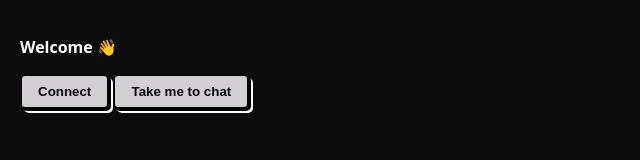
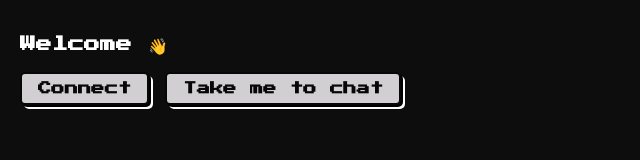
Before and after one commit to hvbr1s/deploy_gpt_cleaner_bot, a website: page public/auth.html in a window 1280 px wide. Shown: the whole page, without its empty margins (0-640 px from the left). Drawn offline with Linux system fonts and the light colour scheme.

Commit message:
Update auth.html

```diff
--- a/public/auth.html
+++ b/public/auth.html
@@ -4,6 +4,8 @@
   <meta charset="utf-8">
   <meta name="viewport" content="width=device-width, initial-scale=1">
   <title>Halt!&#129497;&#8205;&#9794;</title>
+  <link href="https://fonts.googleapis.com/css2?family=Press+Start+2P&display=swap" rel="stylesheet">
+  <link rel="stylesheet" href="styles.css">
   <style>
 
       body {
@@ -11,6 +13,7 @@
             background-color: #0d0d0d;
             color: white;
             padding: 12px;
+            font-family: 'Press Start 2P', cursive;
           }
 
       button {
@@ -25,6 +28,7 @@
       box-shadow: 2px 2px 0 0 black,
       4px 4px 0 0 white;
       transition-duration: 200ms;
+      font-family: 'Press Start 2P', cursive;
 
       }
 
```
